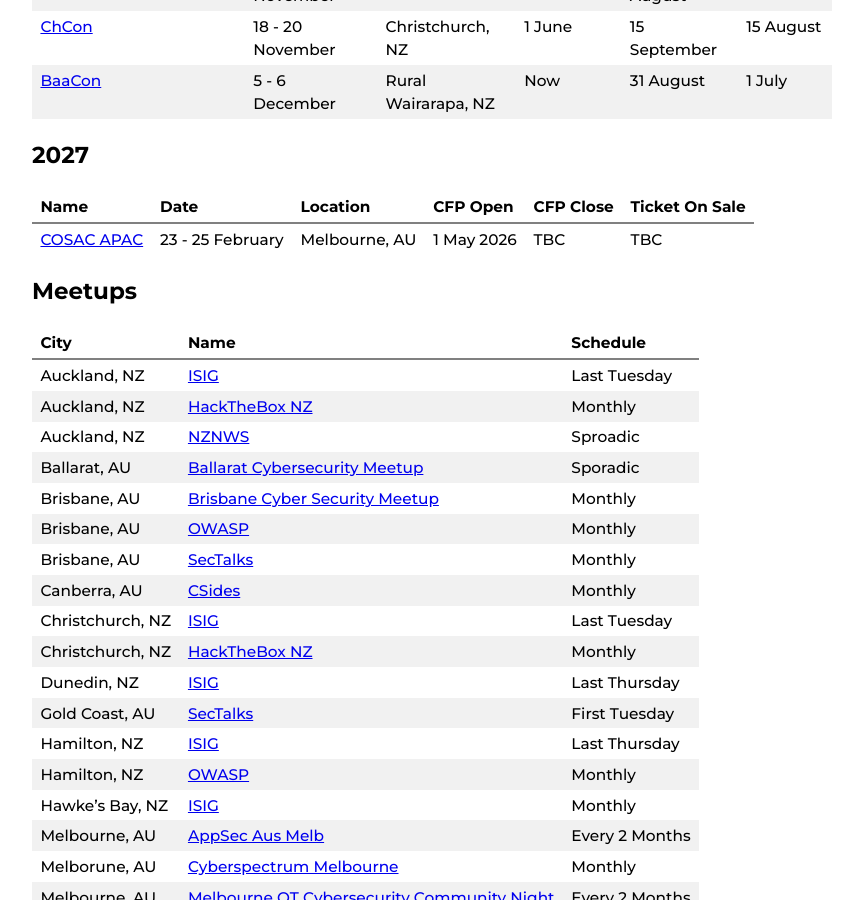
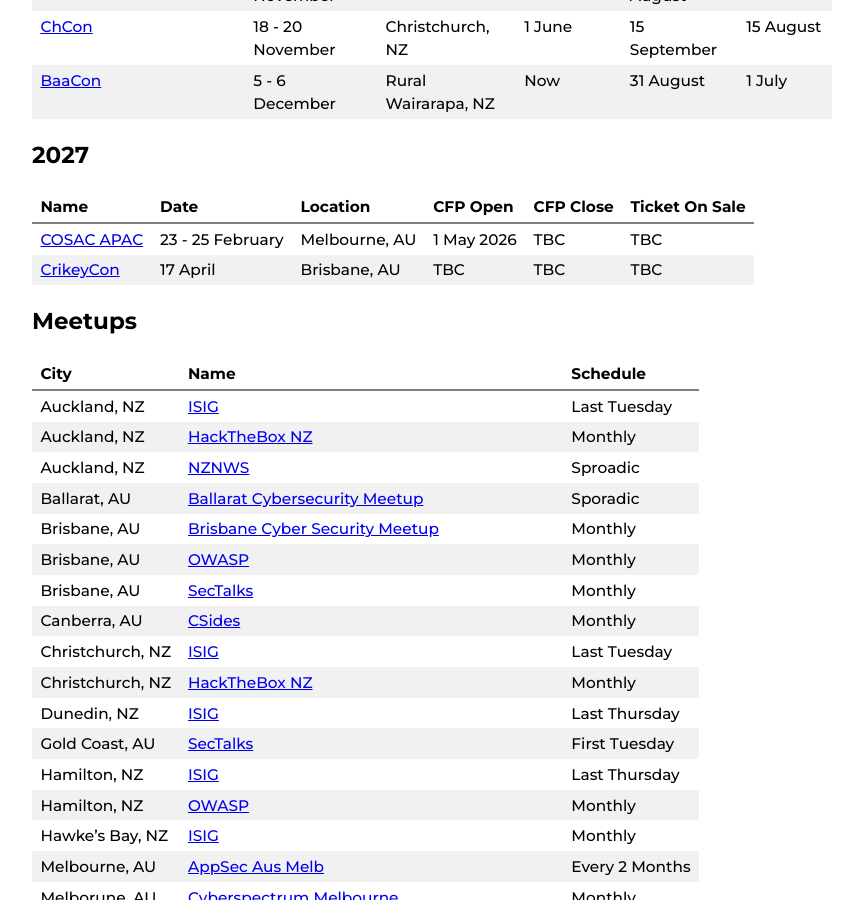
Before and after one commit to nzkarit/downundercons, a Jekyll site: the page built from index.markdown, in a window 1280 px wide and 900 px high, scrolled down 1701 px. Shown: the whole window, without its empty margins (208-1071 px from the left). Built offline with Jekyll 4.4.1, drawn with Linux system fonts in a browser that asks for light colours; part of the change alters nothing that is shown.

Commit message:
Update index.markdown

```diff
--- a/index.markdown
+++ b/index.markdown
@@ -1,7 +1,7 @@
 ---
 layout: home
 title: Downunder Cons
-last_modified_at: 2026-07-18 11:25:00 +1200
+last_modified_at: 2026-07-18 22:28:00 +1200
 ---
 
 These are a list of hacker/infosec cons and meetups in the NZ and Aussie Area.
@@ -52,6 +52,7 @@ These are a list of hacker/infosec cons and meetups in the NZ and Aussie Area.
 | Name | Date | Location | CFP Open | CFP Close | Ticket On Sale |
 | ---- | ---- | -------- | -------- | --------- | -------------- |
 | [COSAC APAC](https://cosac.net/apac/) | 23 - 25 February| Melbourne, AU | 1 May 2026 | TBC | TBC |
+| [CrikeyCon](https://crikeycon.com/) | 17 April | Brisbane, AU | TBC | TBC | TBC |
 
 ## Meetups
 
```
